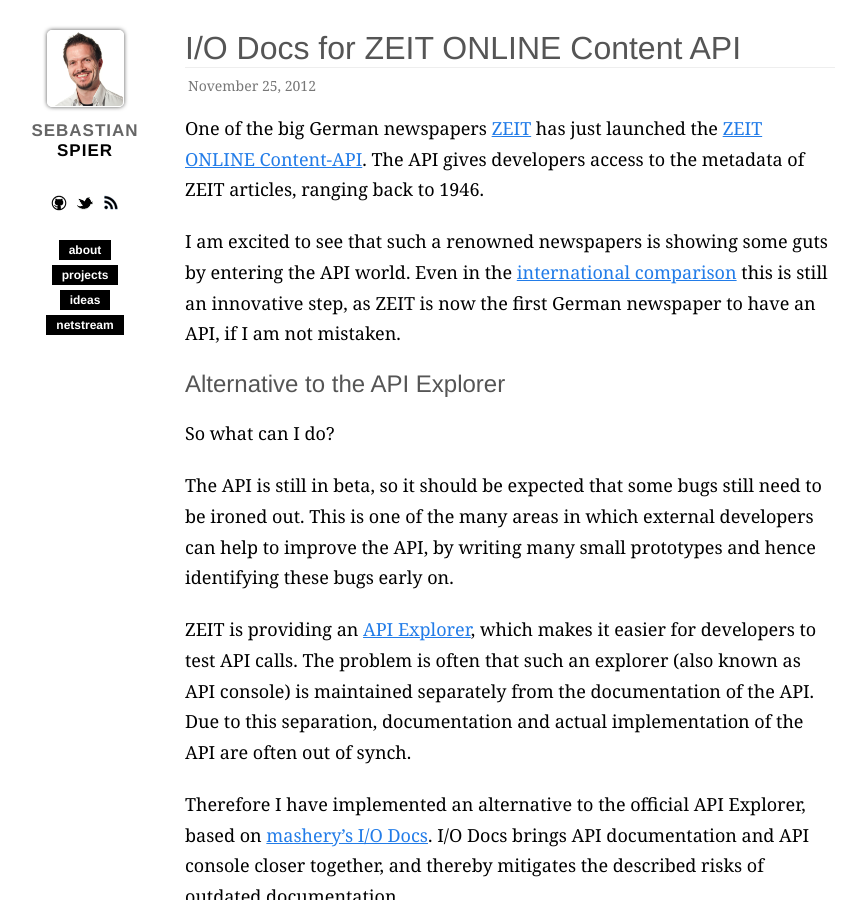
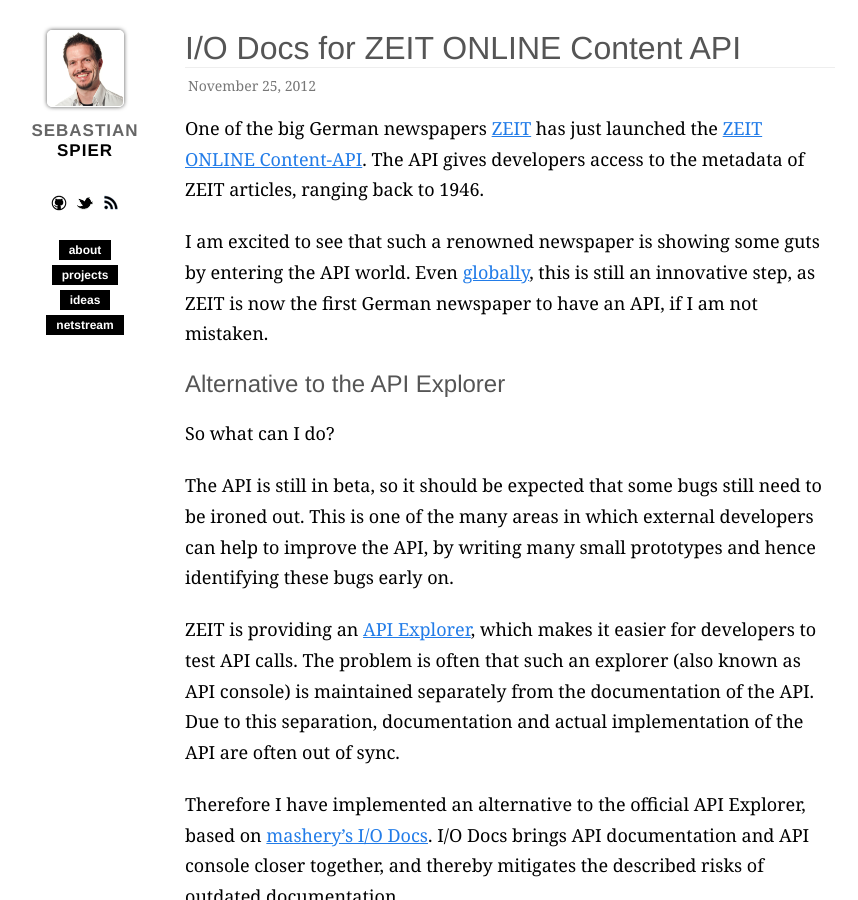
Before and after one commit to spier/spier.github.io, a Jekyll site: the page built from _posts/2012-11-25-iodocs-for-zeit-online-content-api.md, in a window 1280 px wide and 900 px high. Shown: the whole window, without its empty margins (15-873 px from the left). Built offline with Jekyll 4.4.1, drawn with Linux system fonts in a browser that asks for light colours; nearby versions of some CDN libraries; Markdown is read by kramdown in place of the engine named in the settings; comment, search, counter and statistics services are not loaded; some of the changed text lies outside the part shown.

Commit message:
fixing typos

```diff
--- a/_posts/2012-11-25-iodocs-for-zeit-online-content-api.md
+++ b/_posts/2012-11-25-iodocs-for-zeit-online-content-api.md
@@ -6,7 +6,7 @@
 
 One of the big German newspapers [ZEIT](http://www.zeit.de) has just launched the [ZEIT ONLINE Content-API](http://developer.zeit.de/index/). The API gives developers access to the metadata of ZEIT articles, ranging back to 1946.
 
-I am excited to see that such a renowned newspapers is showing some guts by entering the API world. Even in the [international comparison](http://blog.programmableweb.com/2012/01/09/how-many-newspapers-have-an-api/) this is still an innovative step, as ZEIT is now the first German newspaper to have an API, if I am not mistaken.
+I am excited to see that such a renowned newspaper is showing some guts by entering the API world. Even [globally](http://blog.programmableweb.com/2012/01/09/how-many-newspapers-have-an-api/), this is still an innovative step, as ZEIT is now the first German newspaper to have an API, if I am not mistaken.
 
 ## Alternative to the API Explorer
 
@@ -14,7 +14,7 @@
 
 The API is still in beta, so it should be expected that some bugs still need to be ironed out. This is one of the many areas in which external developers can help to improve the API, by writing many small prototypes and hence identifying these bugs early on.
 
-ZEIT is providing an [API Explorer](http://developer.zeit.de/explorer/), which makes it easier for developers to test API calls. The problem is often that such an explorer (also known as API console) is maintained separately from the documentation of the API. Due to this separation, documentation and actual implementation of the API are often out of synch.
+ZEIT is providing an [API Explorer](http://developer.zeit.de/explorer/), which makes it easier for developers to test API calls. The problem is often that such an explorer (also known as API console) is maintained separately from the documentation of the API. Due to this separation, documentation and actual implementation of the API are often out of sync.
 
 Therefore I have implemented an alternative to the official API Explorer, based on [mashery's I/O Docs](http://www.mashery.com/product/io-docs). I/O Docs brings API documentation and API console closer together, and thereby mitigates the described risks of outdated documentation.
 
```
Also changed, not shown: other parts of _posts/2012-11-25-iodocs-for-zeit-online-content-api.md (+1 -1 lines).
